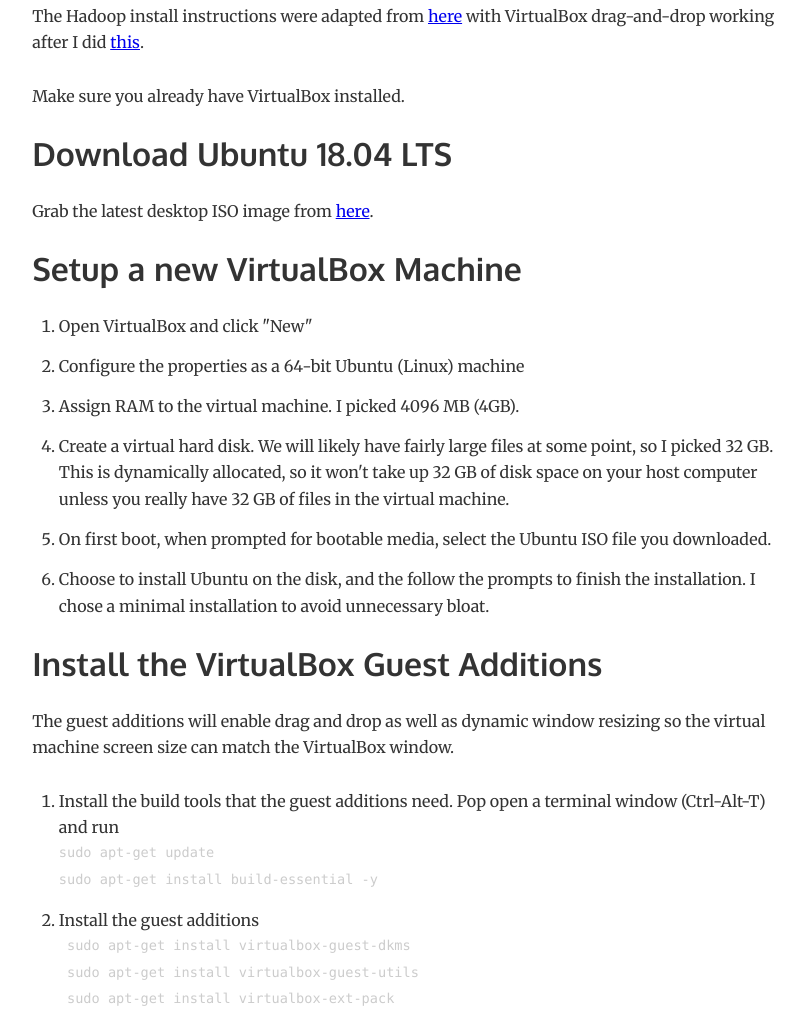
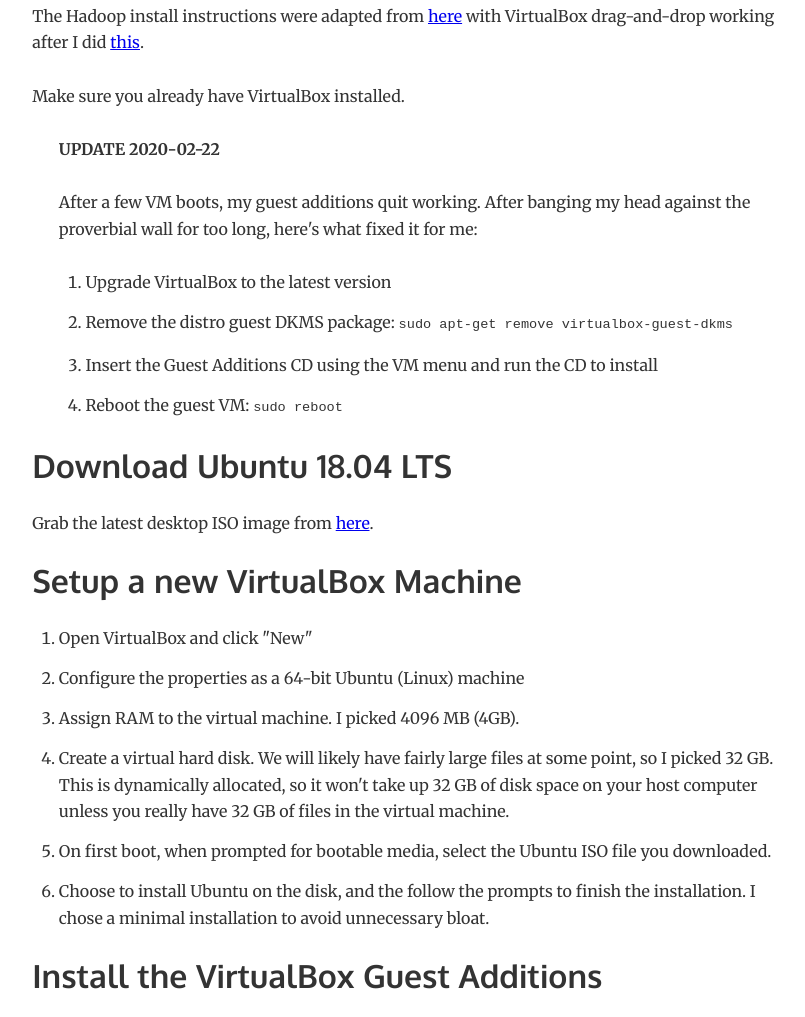
Before and after one commit to mbr4477/blog, a Gatsby site: page /hadoop-ubuntu-vm/hadoop_ubuntu_vm/ in a window 1280 px wide. Shown: the part 665-1682 px from the top of the page, without its empty margins (228-1033 px from the left). Built offline with nearby package versions, Linux system fonts and the light colour scheme; Gatsby itself is replaced by a stand-in of ours; some packages are replaced by stand-ins of ours.

Commit message:
Update hadoop article and add blockquote styling

````diff
--- a/content/blog/hadoop-ubuntu-vm/hadoop_ubuntu_vm.md
+++ b/content/blog/hadoop-ubuntu-vm/hadoop_ubuntu_vm.md
@@ -12,6 +12,14 @@
 The Hadoop install instructions were adapted from [here](https://dev.to/awwsmm/installing-and-running-hadoop-and-spark-on-ubuntu-18-393h) with VirtualBox drag-and-drop working after I did [this](https://www.how2shout.com/how-to/enable-virtualbox-drag-and-drop-windows-10-ubuntu.html).
 
 Make sure you already have VirtualBox installed.
+
+> **UPDATE 2020-02-22**
+>
+> After a few VM boots, my guest additions quit working. After banging my head against the proverbial wall for too long, here's what fixed it for me:
+> 1. Upgrade VirtualBox to the latest version
+> 2. Remove the distro guest DKMS package: `sudo apt-get remove virtualbox-guest-dkms`
+> 3. Insert the Guest Additions CD using the VM menu and run the CD to install
+> 4. Reboot the guest VM: `sudo reboot`
 
 # Download Ubuntu 18.04 LTS
 Grab the latest desktop ISO image from [here](https://ubuntu.com/download/desktop/thank-you?version=18.04.4&architecture=amd64).
@@ -197,7 +205,6 @@
         manifest {
             attributes 'Main-Class': 'dev.mruss.wordcount.WordCountKt'
         }
-        archivesBaseName = project.name + "-all"
         from {
             configurations.runtimeClasspath.collect { it.isDirectory() ? it : zipTree(it)}
         }
@@ -233,4 +240,4 @@
    ```
 
 # Conclusion
-If everything went according to plan, you now have a Hadoop
+If everything went according to plan, you now have a Hadoop system running on an Ubuntu VM in VirtualBox! Note that this is will default to a single node, single process execution, as described [here](https://hadoop.apache.org/docs/stable/hadoop-project-dist/hadoop-common/SingleCluster.html#Standalone_Operation). For lots more information about Kotlin, check out [kotlinlang.org](http://kotlinlang.org/).
--- a/src/pages/index.css
+++ b/src/pages/index.css
@@ -30,3 +30,11 @@
     background: darkslategray;
     color: white;
 }
+
+blockquote {
+    background: #fec;
+    color: #876;
+    padding: 10px 10px 10px 10px;
+    border-left: solid 4px;
+    margin-left: 0;
+}
````
